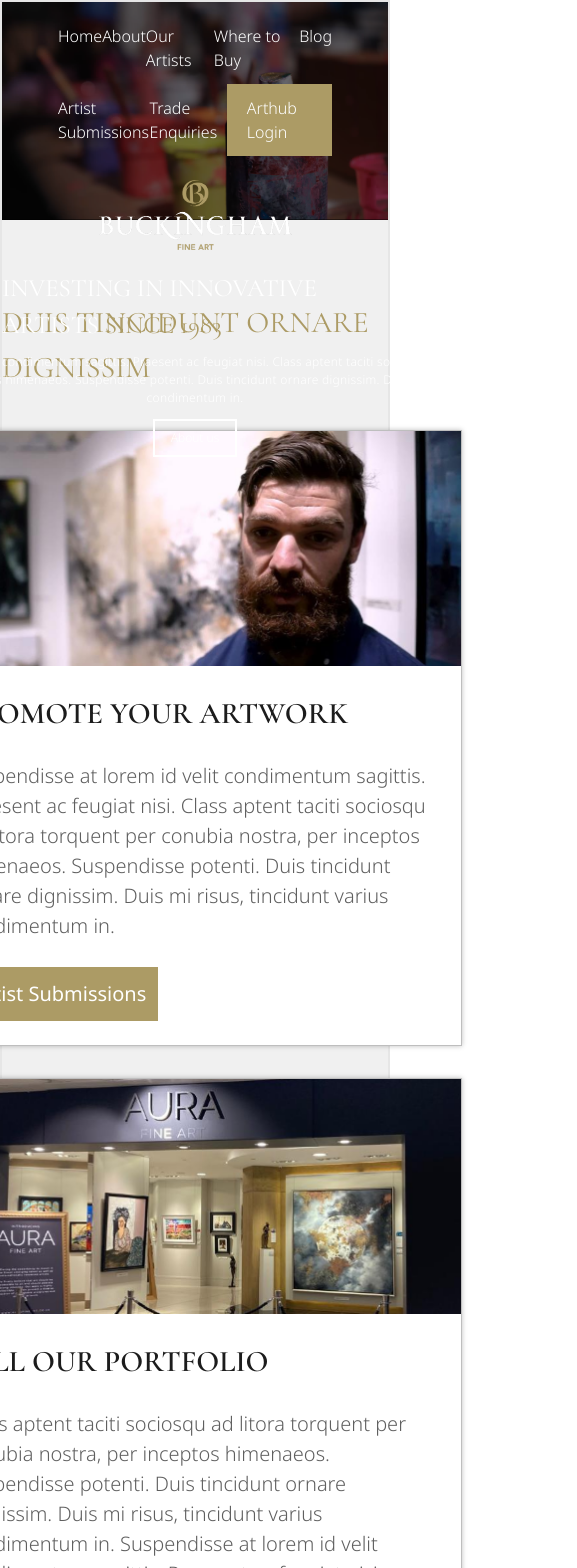
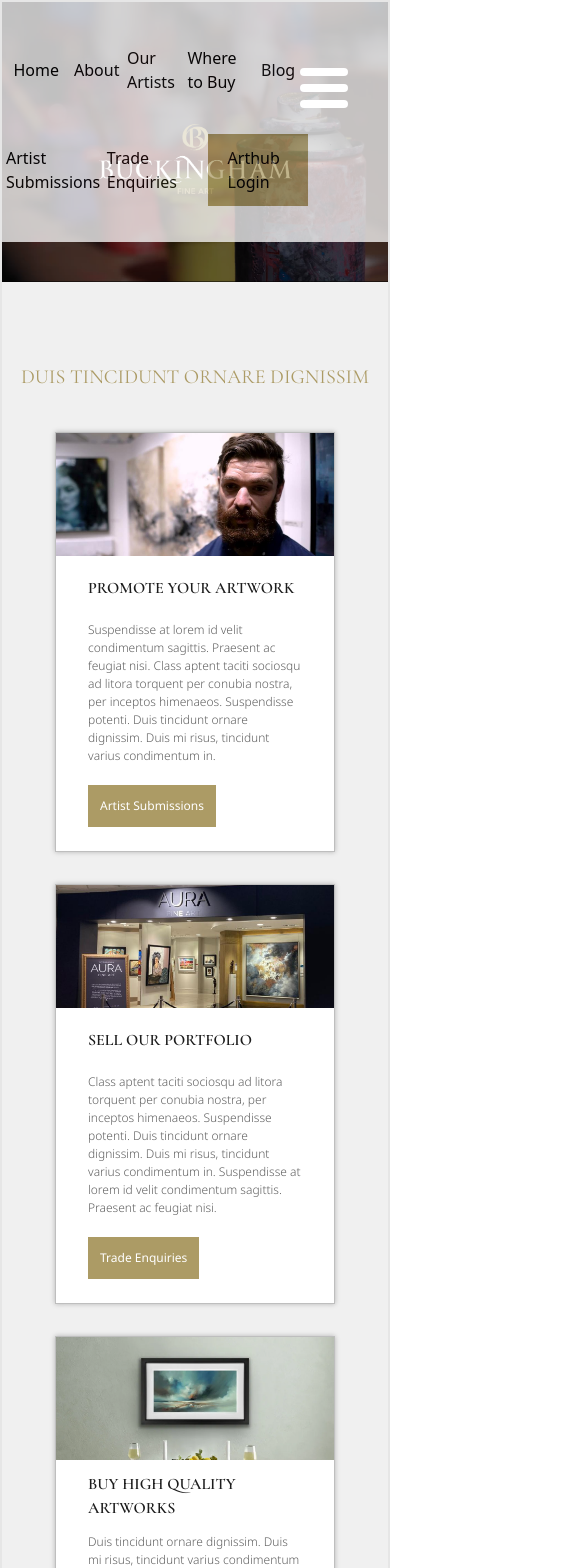
Before and after one commit to holyseo/buckingham, a React (Vite) app: page / in a window 390 px wide. Shown: the top 1568 px of the page, 577 px wide, since content can reach past the window. Built offline with nearby package versions, Linux system fonts and the light colour scheme; a web font is replaced by a local one.

Commit message:
finish adding responsiveness for all screens

```diff
--- a/src/App.jsx
+++ b/src/App.jsx
@@ -1,11 +1,18 @@
+import { useState } from "react";
+
 function App() {
+  const [toggle, setToggle] = useState(false);
+
   return (
     <>
-      <div className=" max-w-[1920px] mx-auto h-auto bg-[#F0F0F0] border-[2px] border-opacity-20 border-[#BEBEBE]">
+      <div className="  mx-auto bg-[#F0F0F0] border-[2px] border-opacity-20 border-[#BEBEBE]">
         <div className=" relative bg-black">
-          <img src="images/MaskGroup1.png" className="opacity-50" />
-          <div className=" absolute inset-0 ">
-            <div className="flex flex-row flex-wrap justify-center xl:justify-between gap-x-24 items-start mt-[10px] xl:mt-[33px] text-white text-[16px] xl:text-[20px] px-14 font-Noto font-light">
+          <img
+            src="images/MaskGroup1.png"
+            className="min-h-[280px] object-cover w-full max-h-[1082px] opacity-50"
+          />
+          <div className=" absolute inset-0 max-w-[1920px] mx-auto">
+            <div className="3xs:invisible md:visible flex flex-row justify-center xl:justify-between gap-x-24 items-start mt-[10px] xl:mt-[33px] text-white text-[16px] xl:text-[20px] px-14 font-Noto font-light">
               <div className="flex flex-row justify-between w-[492px] py-3">
                 <div className=" cursor-pointer">Home</div>
                 <div className=" cursor-pointer">About</div>
@@ -21,219 +28,232 @@ function App() {
                 </div>
               </div>
             </div>
+            <div
+              onClick={() => setToggle(!toggle)}
+              className="grid place-content-center md:hidden"
+            >
+              <div
+                className={`absolute end-10 cursor-pointer w-12 h-2 bg-white rounded-full transition-all duration-150 before:content-[''] before:absolute before:w-12 before:h-2 before:bg-white before:rounded-full before:-translate-y-4 after:absolute after:w-12 after:h-2 after:bg-white after:rounded-full after:translate-y-4 ${
+                  toggle
+                    ? `before:rotate-45 before:translate-y-0 before:transition-all before:duration-150 after:-rotate-45 after:translate-y-0 h-0 after:transition-all after:duration-150`
+                    : null
+                }`}
+              ></div>
+
+              <div
+                className={`bg-white absolute top-0 w-full z-50 p-1 opacity-75 ${
+                  !toggle ? "sm:hidden absolute bottom-10" : null
+                }`}
+              >
+                <div className="grid grid-cols-5 place-items-center py-10 w-[80%]">
+                  <div className=" cursor-pointer">Home</div>
+                  <div className=" cursor-pointer">About</div>
+                  <div className=" cursor-pointer">Our Artists</div>
+                  <div className=" cursor-pointer">Where to Buy</div>
+                  <div className=" cursor-pointer">Blog</div>
+                </div>
+                <div className="grid grid-cols-3 place-items-center w-[80%]">
+                  <div className=" cursor-pointer col-span-1">
+                    Artist Submissions
+                  </div>
+                  <div className=" cursor-pointer col0-span-2">
+                    Trade Enquiries
+                  </div>
+                  <div className="bg-[#AC9B65] h-fit py-3 px-5 cursor-pointer col-span-1">
+                    Arthub Login
+                  </div>
+                </div>
+              </div>
+            </div>
             <div className="text-white mt-18 flex flex-col items-center justify-center">
-              <div className="mt-6 2xl:mt-20 ">
-                <img
-                  src="images/Image1.png"
-                  className="w-1/2 mx-auto lg:w-full"
-                />
+              <div className="2xs:mt-10 lg:mt-20 ">
+                <img src="images/Image1.png" className="w-1/2 mx-auto" />
               </div>
-              <div className="text-[25px] xl:text-[40px] mt-5 xl:mt-12 font-Cormorant ">
+              <div className="3xs:text-[0] xs:text-[20px] sm:text-[25px] lg:text-[40px] mt-5 xl:mt-12 font-Cormorant ">
                 INVESTING IN INNOVATIVE ARTISTS
                 <span className="text-[#AC9B65]"> SINCE 1983</span>
               </div>
-              <div className="w-[764px] mt-2 xl:mt-6 text-[12px] xl:text-[20px] text-center tracking-wide font-Noto font-[300] ">
+              <div className="max-w-[764px] mt-2 xl:mt-6 3xs:text-[0] sm:text-[18px] md:text-[20px] text-center tracking-wide font-Noto font-[300] ">
                 Suspendisse at lorem id velit condimentum sagittis. Praesent ac
                 feugiat nisi. Class aptent taciti sociosqu ad litora torquent
                 per conubia nostra, per inceptos himenaeos. Suspendisse potenti.
                 Duis tincidunt ornare dignissim. Duis mi risus, tincidunt varius
                 condimentum in.
               </div>
-              <div className="mt-3 xl:mt-10 text-[12px] xl:text-[20px] border-2 border-white px-4 py-2 cursor-pointer font-Noto font-[300]">
+              <div className="xs:mt-6 sm:mt-16 3xs:invisible md:visible md:text-[12px] sm:text-[20px] border-2 border-white px-4 py-2 cursor-pointer font-Noto font-[300]">
                 About us
               </div>
             </div>
           </div>
         </div>
-        <div className="mt-20 flex flex-col items-center">
-          <div className="text-[#AC9B65] text-[30px] xl:text-[50px] font-Cormorant">
+        <div className="max-w-[1920px] mx-auto mt-20 flex flex-col items-center">
+          <div className="text-[#AC9B65] text-center 2xs:text-[20px] xs:text-[30px] md:text-[40px] 2xl:text-[50px] font-Cormorant">
             DUIS TINCIDUNT ORNARE DIGNISSIM
           </div>
-          <div className="mt-10 flex flex-row flex-wrap gap-8 items-center justify-center">
-            <div className="w-[534px] h-[616px] flex flex-col justify-between border-[1px] border-[#BEBEBE] shadow-[0px_0px_5px_rgba(0,0,0,0.25)] bg-white">
-              <div className="w-fit">
-                <img src="images/Rectangle6.png" />
+          <div className="mt-10 place-items-center grid  gap-8 2xs:grid-cols-1 md:grid-cols-2 2xl:grid-cols-3 ">
+            <div className="2xs:w-[280px] 2xs:h-[420px] xs:w-[534px] xs:h-[616px] flex flex-col justify-between border-[1px] border-[#BEBEBE] shadow-[0px_0px_5px_rgba(0,0,0,0.25)] bg-white">
+              <div className="">
+                <img src="images/Rectangle6.png" className="object-cover" />
               </div>
-              <div className="text-[30px] px-8 text-[#1C1C1C] font-Cormorant font-semibold">
+              <div className="2xs:text-[16px] xs:text-[30px] px-8 text-[#1C1C1C] font-Cormorant font-semibold">
                 PROMOTE YOUR ARTWORK
               </div>
-              <div className="text-[20px] px-8 text-[#5F5F5F] font-Noto font-[300] ">
+              <div className="2xs:text-[12px] xs:text-[20px] px-8 text-[#5F5F5F] font-Noto font-[300] ">
                 Suspendisse at lorem id velit condimentum sagittis. Praesent ac
                 feugiat nisi. Class aptent taciti sociosqu ad litora torquent
                 per conubia nostra, per inceptos himenaeos. Suspendisse potenti.
                 Duis tincidunt ornare dignissim. Duis mi risus, tincidunt varius
                 condimentum in.
               </div>
-              <div className="bg-[#AC9B65] text-[20px] p-3 w-fit text-white mx-8 mb-6 cursor-pointer font-Noto">
+              <div className="bg-[#AC9B65] 2xs:text-[12px] xs:text-[20px] p-3 w-fit text-white mx-8 mb-6 cursor-pointer font-Noto">
                 Artist Submissions
               </div>
             </div>
-            <div className="w-[534px] h-[616px] flex flex-col justify-between border-[1px] border-[#BEBEBE] shadow-[0px_0px_5px_rgba(0,0,0,0.25)] bg-white">
+            <div className="2xs:w-[280px] 2xs:h-[420px] xs:w-[534px] xs:h-[616px] flex flex-col justify-between border-[1px] border-[#BEBEBE] shadow-[0px_0px_5px_rgba(0,0,0,0.25)] bg-white">
               <div className="w-fit">
                 <img src="images/Rectangle8.png" />
               </div>
-              <div className="text-[30px] px-8 text-[#1C1C1C] font-Cormorant font-semibold ">
+              <div className="2xs:text-[16px] xs:text-[30px] px-8 text-[#1C1C1C] font-Cormorant font-semibold">
                 SELL OUR PORTFOLIO
               </div>
-              <div className="text-[20px] px-8 text-[#5F5F5F] font-Noto font-[300]">
+              <div className="2xs:text-[12px] xs:text-[20px] px-8 text-[#5F5F5F] font-Noto font-[300] ">
                 Class aptent taciti sociosqu ad litora torquent per conubia
                 nostra, per inceptos himenaeos. Suspendisse potenti. Duis
                 tincidunt ornare dignissim. Duis mi risus, tincidunt varius
                 condimentum in. Suspendisse at lorem id velit condimentum
                 sagittis. Praesent ac feugiat nisi.
               </div>
-              <div className="bg-[#AC9B65] text-[20px] p-3 w-fit text-white mx-8 mb-6 cursor-pointer font-Noto">
+              <div className="bg-[#AC9B65] 2xs:text-[12px] xs:text-[20px] p-3 w-fit text-white mx-8 mb-6 cursor-pointer font-Noto">
                 Trade Enquiries
               </div>
             </div>
-            <div className="w-[534px] h-[616px] flex flex-col justify-between border-[1px] border-[#BEBEBE] shadow-[0px_0px_5px_rgba(0,0,0,0.25)] bg-white">
+            <div className="2xs:w-[280px] 2xs:h-[420px] xs:w-[534px] xs:h-[616px] flex flex-col justify-between border-[1px] border-[#BEBEBE] shadow-[0px_0px_5px_rgba(0,0,0,0.25)] bg-white">
               <div className="w-fit">
                 <img src="images/Rectangle10.png" />
               </div>
-              <div className="text-[30px] px-8 text-[#1C1C1C] font-Cormorant font-semibold">
+              <div className="2xs:text-[16px] xs:text-[30px] px-8 text-[#1C1C1C] font-Cormorant font-semibold">
                 BUY HIGH QUALITY ARTWORKS
               </div>
-              <div className="text-[20px] px-8 text-[#5F5F5F] font-Noto font-[300]">
+              <div className="2xs:text-[12px] xs:text-[20px] px-8 text-[#5F5F5F] font-Noto font-[300] ">
                 Duis tincidunt ornare dignissim. Duis mi risus, tincidunt varius
                 condimentum in. Suspendisse at lorem id velit condimentum
                 sagittis. Praesent ac feugiat nisi. Class aptent taciti sociosqu
                 ad litora torquent per conubia nostra, per inceptos himenaeos.
                 Suspendisse potenti.
               </div>
-              <div className="bg-[#AC9B65] text-[20px] p-3 w-fit text-white mx-8 mb-6 cursor-pointer font-Noto">
+              <div className="bg-[#AC9B65] 2xs:text-[12px] xs:text-[20px] p-3 w-fit text-white mx-8 mb-6 cursor-pointer font-Noto">
                 Where to Buy
               </div>
             </div>
           </div>
         </div>
-        <div className="mt-20 text-center flex flex-col justify-center items-center">
-          <div className="text-[#141414] text-[50px] font-Cormorant font-semibold">
+        <div className=" max-w-[1920px] mx-auto mt-20 text-center flex flex-col justify-center items-center">
+          <div className="text-[#141414] text-center 2xs:text-[20px] xs:text-[30px] md:text-[40px] 2xl:text-[50px] font-Cormorant font-semibold">
             ARTIST SHOWCASE
           </div>
-          <div className="my-3 max-w-[883px] text-[#5F5F5F] text-[20px] font-Noto">
+          <div className="my-3 max-w-[883px] text-[#5F5F5F] text-center 2xs:text-[14px] xs:text-[16px] md:text-[18px] 2xl:text-[20px] font-Noto">
             Class aptent taciti sociosqu ad litora torquent per conubia nostra,
             per inceptos himenaeos. Suspendisse potenti. Duis tincidunt ornare
             dignissim.
           </div>
-          <div className="mt-8 flex flex-row flex-wrap justify-start 2xl:justify-between items-center w-full px-32 xl:gap-x-8">
+          <div className="mt-8 grid grid-cols-3 3xs:grid-cols-1 xs:grid-cols-2 sm:grid-cols-3 md:grid-cols-4 2xl:grid-cols-6 gap-[40px] ">
             <div>
-              <img
-                src="images/Rectangle15.png"
-                className="w-[248px] h-[234px]"
-              />
+              <img src="images/Rectangle15.png" className="w-[248px] h-auto" />
             </div>
             <div>
-              <img
-                src="images/Rectangle16.png"
-                className="w-[248px] h-[234px]"
-              />
+              <img src="images/Rectangle16.png" className="w-[248px] h-auto" />
             </div>
             <div>
-              <img
-                src="images/Rectangle18.png"
-                className="w-[248px] h-[234px]"
-              />
+              <img src="images/Rectangle18.png" className="w-[248px] h-auto" />
             </div>
             <div>
-              <img
-                src="images/Rectangle17.png"
-                className="w-[248px] h-[234px]"
-              />
+              <img src="images/Rectangle17.png" className="w-[248px] h-auto" />
             </div>
             <div>
-              <img
-                src="images/Rectangle20.png"
-                className="w-[248px] h-[234px]"
-              />
+              <img src="images/Rectangle20.png" className="w-[248px] h-auto" />
             </div>
             <div>
-              <img
-                src="images/Rectangle19.png"
-                className="w-[248px] h-[234px]"
-              />
+              <img src="images/Rectangle19.png" className="w-[248px] h-auto" />
             </div>
           </div>
-          <div className="my-14 bg-[#AC9B65] text-[20px] p-4 w-fit text-white m-4 cursor-pointer font-Noto ">
+          <div className="my-14 bg-[#AC9B65] 3xs:text-[8px] 2xs:text-[12px] xs:text-[20px]  p-4 w-fit text-white m-4 cursor-pointer font-Noto ">
             Browser Our Artists
           </div>
         </div>
         <div className="relative bg-black font-Cormorant ">
-          <img src="images/Rectangle29.png" className="opacity-30" />
+          <img
+            src="images/Rectangle29.png"
+            className="object-cover w-full max-h-[521px] opacity-30"
+          />
           <div className="absolute inset-0 max-w-[1287px] flex flex-col gap-4 justify-center mx-auto px-10">
-            <div className="text-[30px] xl:text-[54px] text-white leading-tight">
+            <div className="3xs:text-[0] 2xs:text-[13px] xs:text-[20px] sm:text-[30px] md:text-[40px] 2xl:text-[54px] text-white leading-tight">
               Duis tincidunt ornare dignissim. Duis mi risus, tincidunt varius
               condimentum in. Suspendisse at lorem id velit condimentum
               sagittis. Praesent ac feugiat nisi.
             </div>
-            <div className="text-[20px] xl:text-[32px] text-[#AC9B65]">
+            <div className="3xs:text-[0] 2xs:text-[12px] xs:text-[14px] sm:text-[20px] md:text-[24px] 2xl:text-[32px] text-[#AC9B65]">
               Duis tincidunt ornare dignissim.
             </div>
           </div>
         </div>
-        <div className="flex flex-row flex-wrap justify-center 2xl:justify-between items-center mt-[116px] px-[116px] gap-y-12">
-          <div className="max-w-[825px] max-h-[377px] flex flex-row border-[1px] border-[#BEBEBE] shadow-[0px_0px_5px_rgba(0,0,0,0.25)] bg-white ">
-            <div className="w-1/3">
-              <img
-                src="images/Rectangle24.png"
-                className="xl:w-[288px] xl:h-[375px]"
-              />
+        <div className="max-w-[1920px] mx-auto grid place-items-center 3xs:grid-cols-1 2xl:grid-cols-2 mt-[116px] gap-y-12 ">
+          <div className="2xs:w-[280px] xs:w-[570px] sm:w-[825px] max-h-[377px] flex flex-row border-[1px] border-[#BEBEBE] shadow-[0px_0px_5px_rgba(0,0,0,0.25)] bg-white ">
+            <div className="w-[33%]">
+              <img src="images/Rectangle24.png" className="object-cover" />
             </div>
-            <div className="w-2/3 flex flex-col justify-between p-[18px] xl:p-[30px] gap-5">
-              <div className="text-[28px] xl:text-[30px] font-Cormorant font-semibold">
+            <div className="w-2/3 flex flex-col justify-between p-[18px]">
+              <div className="2xs:text-[18px] 2xs:leading-4 xs:text-[24px] sm:text-[30px] font-Cormorant font-semibold">
                 SUSPENDISSE AT LOREM
               </div>
-              <div className="text-[18px] xl:text-[20px] text-[#5F5F5F] font-Noto">
+              <div className=" 3xs:text-[0] xs:text-[14px] sm:text-[20px] text-[#5F5F5F] font-Noto">
                 Id velit condimentum sagittis. Praesent ac feugiat nisi. Class
                 aptent taciti sociosqu ad litora torquent per conubia nostra,
                 per inceptos himenaeos. Suspendisse potenti. Duis tincidunt
                 ornare dignissim. Duis mi risus, tincidunt varius condimentum
                 in.
               </div>
-              <div className=" bg-[#AC9B65] text-[16px] xl:text-[20px] py-3 px-5 w-fit text-white cursor-pointer font-Noto ">
+              <div className=" bg-[#AC9B65] 2xs:text-[7px] xs:text-[9px] sm:text-[20px] py-3 px-5 w-fit text-white cursor-pointer font-Noto ">
                 Read more
               </div>
             </div>
           </div>
-          <div className="max-w-[825px] max-h-[377px] flex flex-row border-[1px] border-[#BEBEBE] shadow-[0px_0px_5px_rgba(0,0,0,0.25)] bg-white ">
-            <div className="w-1/3">
-              <img
-                src="images/Rectangle26.png"
-                className="xl:w-[288px] xl:h-[375px]"
-              />
+          <div className="2xs:w-[280px] xs:w-[570px] sm:w-[825px] max-h-[377px] flex flex-row border-[1px] border-[#BEBEBE] shadow-[0px_0px_5px_rgba(0,0,0,0.25)] bg-white ">
+            <div className="w-[33%]">
+              <img src="images/Rectangle26.png" className="object-cover" />
             </div>
-            <div className="w-2/3 flex flex-col justify-between p-[18px] xl:p-[30px] gap-5">
-              <div className="text-[28px] xl:text-[30px] font-Cormorant font-semibold">
-                SUSPENDISSE POTENTI.
+            <div className="w-2/3 flex flex-col justify-between p-[18px] ">
+              <div className="2xs:text-[18px] 2xs:leading-4 xs:text-[24px] sm:text-[30px] font-Cormorant font-semibold">
+                SUSPENDISSE POTENTI
               </div>
-              <div className="text-[18px] xl:text-[20px] text-[#5F5F5F] font-Noto">
+              <div className="3xs:text-[0] xs:text-[14px] sm:text-[20px] text-[#5F5F5F] font-Noto">
                 Praesent ac feugiat nisi. Class aptent taciti sociosqu ad litora
                 torquent per conubia nostra, per inceptos himenaeos. Duis
                 tincidunt ornare dignissim. Duis mi risus, tincidunt varius
                 condimentum in. Suspendisse at lorem id velit condimentum
                 sagittis.
               </div>
-              <div className=" bg-[#AC9B65] text-[16px] xl:text-[20px] py-3 px-5 w-fit text-white cursor-pointer font-Noto ">
+              <div className=" bg-[#AC9B65] 2xs:text-[7px] xs:text-[9px] sm:text-[20px] py-3 px-5 w-fit text-white cursor-pointer font-Noto ">
                 Read more
               </div>
             </div>
           </div>
         </div>
         <div className="mt-[116px] mb-[72px] ">
-          <div className=" mx-auto  bg-[#AC9B65] text-[20px] py-3 px-5 w-fit text-white cursor-pointer font-Noto  ">
+          <div className=" mx-auto  bg-[#AC9B65]  3xs:text-[8px] 2xs:text-[12px] xs:text-[20px]  py-3 px-5 w-fit text-white cursor-pointer font-Noto  ">
             All News & Media
           </div>
         </div>
-        <div className="h-[295px] bg-white flex flex-col items-center p-[43px] gap-8 ">
+        <div className="max-h-[295px] bg-white flex flex-col items-center p-[43px] gap-8">
           <div>
-            <img src="images/Image2.png" className="w-[271px] h-[98px]" />
+            <img src="images/Image2.png" className="object-cover" />
           </div>
-          <div className="max-w-[1134px] flex flex-col text-center justify-between items-center gap-3 text-[18px] text-[#5F5F5F] font-Noto">
+          <div className="max-w-[1134px] flex flex-col text-center justify-between items-center gap-3 3xs:text-[0] 2xs:text-[12px] sm:text-[18px] text-[#5F5F5F] font-Noto">
             <p>
               © Buckingham Fine Art Publishers Ltd, Unit D, Denbigh West
               Business Park, Third Avenue, Milton Keynes, Bucks. MK1 1DH.
               England
             </p>
-            <p className="flex flex-row flex-wrap justify-center gap-x-10">
+            <p className="flex flex-row flex-wrap justify-center gap-x-10 ">
               <div>Company Number 01608690</div>
               <div>Tel: 01908 658830</div>
               <div>
--- a/tailwind.config.js
+++ b/tailwind.config.js
@@ -2,6 +2,17 @@
 export default {
   content: ["./index.html", "./src/**/*.{js,ts,jsx,tsx}"],
   theme: {
+    screens: {
+      "3xs": "0px",
+      "2xs": "280px",
+      xs: "575px", // Mobile (iPhone 3 - iPhone XS Max).
+      sm: "897px", // Mobile (matches max: iPhone 11 Pro Max landscape @ 896px).
+      md: "1199px", // Tablet (matches max: iPad Pro @ 1112px).
+      lg: "1258px", // Desktop smallest.
+      xl: "1358px", // Desktop wide.
+      "2xl": "1699px", // Desktop widescreen.
+      "3xl": "1700px", // Desktop widest.
+    },
     extend: {
       fontFamily: {
         Noto: ["Noto Sans", "sans-serif"],
```
